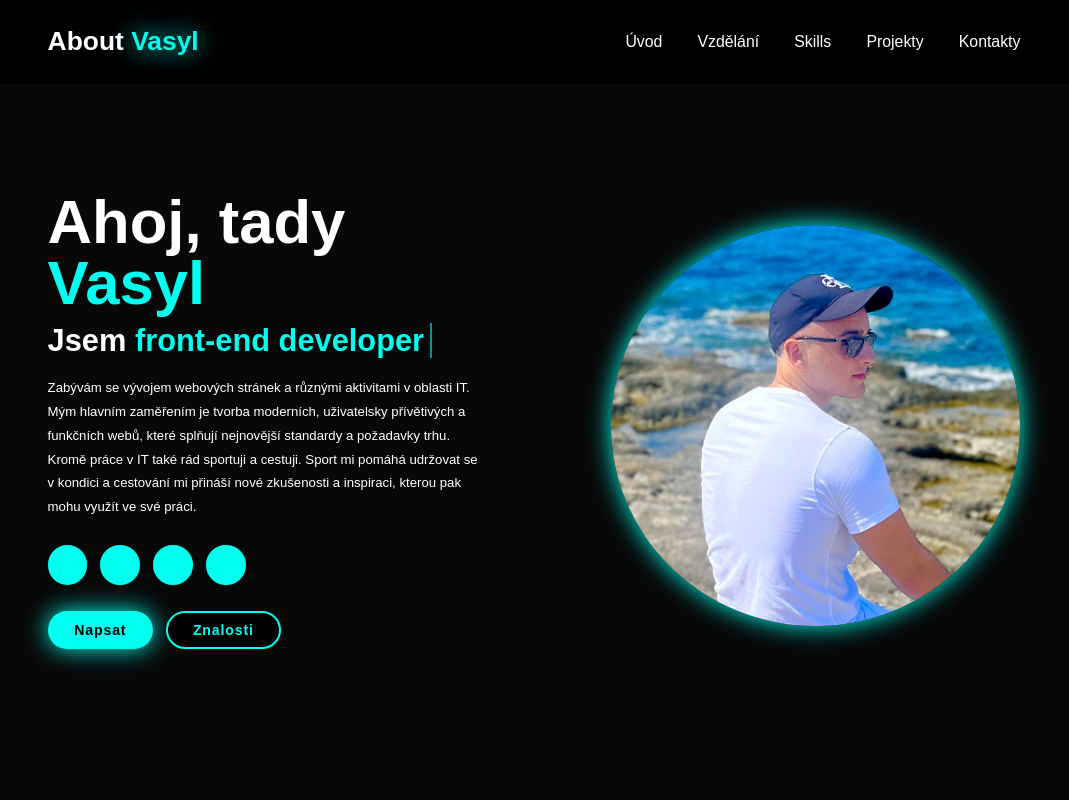
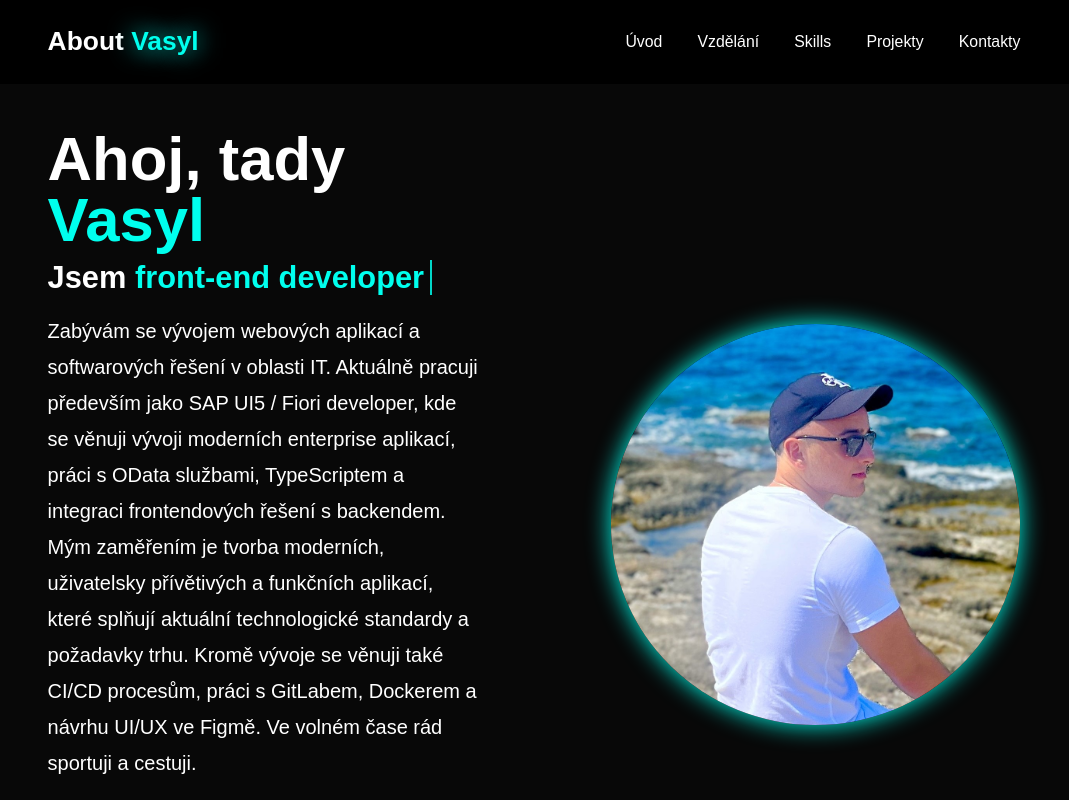
Before and after one commit to Vasaaa24/About-Vasyl, a React (Create React App) app: page / in a window 1280 px wide. Shown: the top 800 px of the page, without its empty margins (106-1175 px from the left). Built offline with nearby package versions, Linux system fonts and the light colour scheme; some icons are missing.

Commit message:
fix: oprava home section textu

```diff
--- a/src/components/homepage/Home.jsx
+++ b/src/components/homepage/Home.jsx
@@ -12,13 +12,12 @@ const Home = () => {
           <h3 className="text-animation">
             Jsem <span></span>
           </h3>
-          <p>
-            Zabývám se vývojem webových stránek a různými aktivitami v oblasti
-            IT. Mým hlavním zaměřením je tvorba moderních, uživatelsky
-            přívětivých a funkčních webů, které splňují nejnovější standardy a
-            požadavky trhu. Kromě práce v IT také rád sportuji a cestuji. Sport
-            mi pomáhá udržovat se v kondici a cestování mi přináší nové
-            zkušenosti a inspiraci, kterou pak mohu využít ve své práci.
+          <p style={{ fontSize: "20px" }}>
+           Zabývám se vývojem webových aplikací a softwarových řešení v oblasti IT. Aktuálně pracuji především jako SAP UI5 / Fiori developer, kde se věnuji vývoji moderních enterprise aplikací, práci s OData službami, TypeScriptem a integraci frontendových řešení s backendem.
+
+Mým zaměřením je tvorba moderních, uživatelsky přívětivých a funkčních aplikací, které splňují aktuální technologické standardy a požadavky trhu. Kromě vývoje se věnuji také CI/CD procesům, práci s GitLabem, Dockerem a návrhu UI/UX ve Figmě.
+
+Ve volném čase rád sportuji a cestuji.
           </p>
 
           <div className="social-icons">
```
